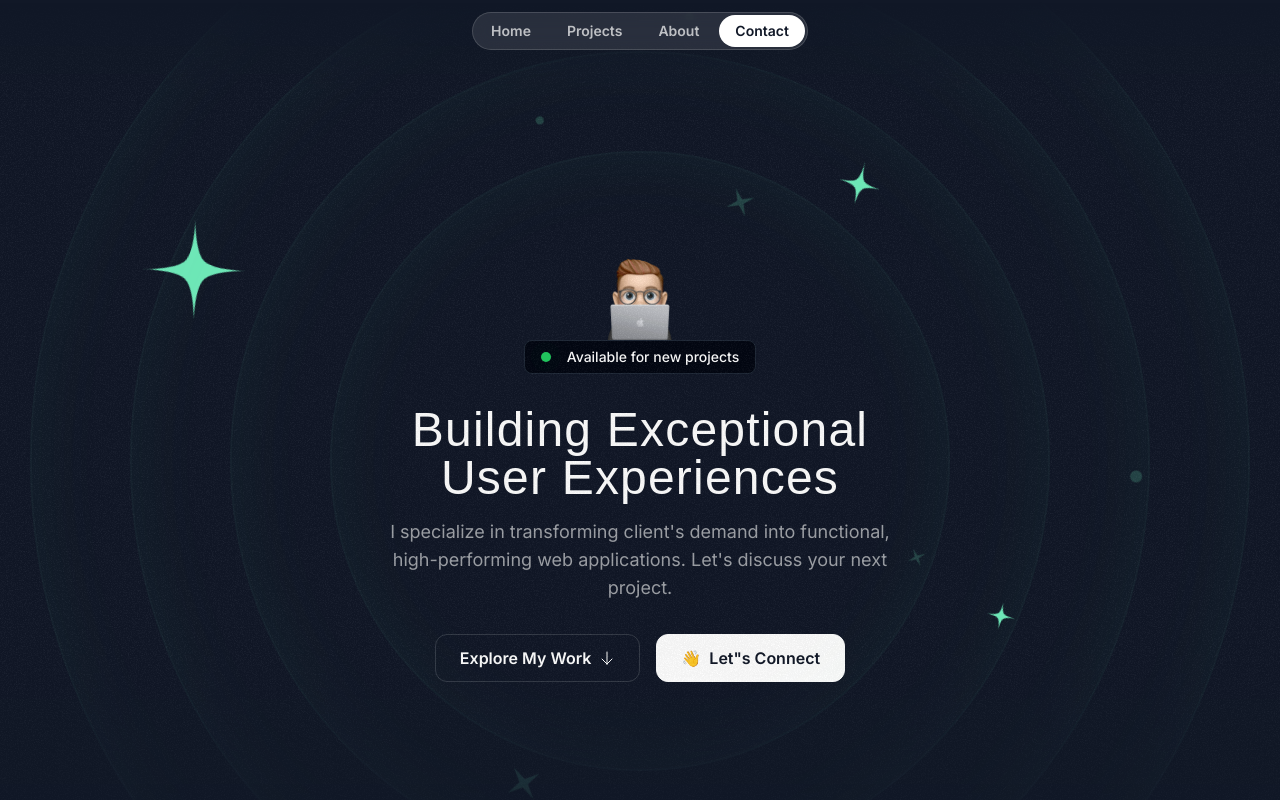
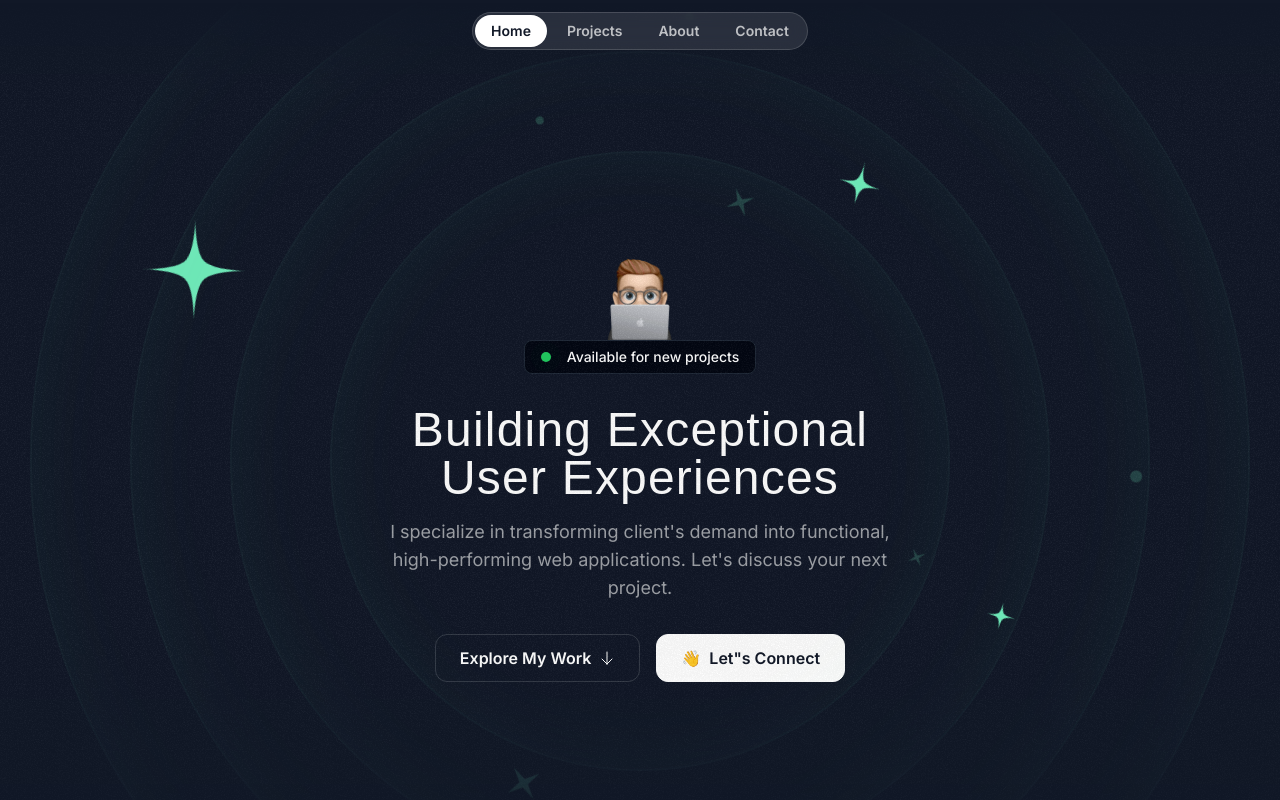
Before and after one commit to m3h3d1/portfolio, a Next.js app: page / in a window 1280 px wide. Shown: the top 800 px of the page. Built offline with nearby package versions, Linux system fonts and the light colour scheme; a web font is replaced by a local one.

Commit message:
Header Buttons Clickable

```diff
--- a/src/app/page.tsx
+++ b/src/app/page.tsx
@@ -11,12 +11,22 @@ export default function Home() {
   return (
     <div>
       <Header />
-      <HeroSection />
-      <ProjectsSection />
+      <section id="home">
+        <HeroSection />
+      </section>
+      <section id="projects">
+        <ProjectsSection />
+      </section>
       <TapeSection />
-      <TestimonialsSection />
-      <AboutSection />
-      <ContactSection />
+      <section id="testimonials">
+        <TestimonialsSection />
+      </section>
+      <section id="about">
+        <AboutSection />
+      </section>
+      <section id="contact">
+        <ContactSection />
+      </section>
       <Footer />
     </div>
   );
--- a/src/sections/Header.tsx
+++ b/src/sections/Header.tsx
@@ -1,13 +1,29 @@
+"use client";
+
+import { useState } from "react";
+
 export const Header = () => {
+  const [activeSection, setActiveSection] = useState("home");
+
+  const handleClick = (sectionId: string) => {
+    setActiveSection(sectionId);
+    document.getElementById(sectionId)?.scrollIntoView({ behavior: "smooth" });
+  };
+
   return (
     <div className="flex justify-center items-center fixed top-3 w-full z-10">
       <nav className="flex gap-1 p-0.5 border border-white/15 rounded-full bg-white/10 backdrop-blur">
-        <a href="#" className="nav-item">
-          Home
-        </a>
-        <a href="#" className="nav-item">Projects</a>
-        <a href="#" className="nav-item">About</a>
-        <a href="#" className="nav-item bg-white text-gray-900 hover:bg-white/70 hover:text-gray-900">Contact</a>
+        {["home", "projects", "about", "contact"].map((section) => (
+          <button
+            key={section}
+            className={`nav-item ${
+              activeSection === section ? "bg-white text-gray-900" : ""
+            }`}
+            onClick={() => handleClick(section)}
+          >
+            {section.charAt(0).toUpperCase() + section.slice(1)}
+          </button>
+        ))}
       </nav>
     </div>
   );
```
